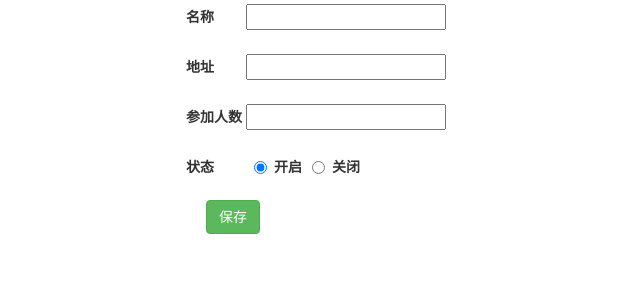
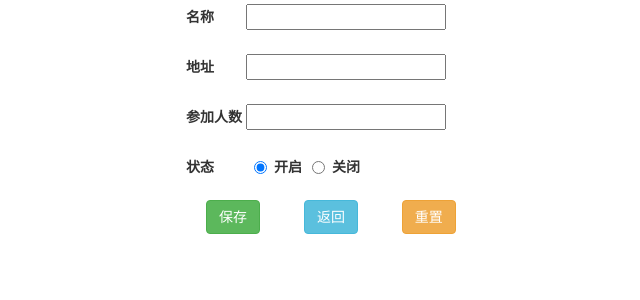
Before and after one commit to zhangbo666/test_sign, a Django app: page /event_manage/add_event/ in a window 1280 px wide. Shown: the part 206-506 px from the top of the page, without its empty margins (314-954 px from the left). Run offline with Django 3.2, Linux system fonts and the light colour scheme; a user stored in the database is signed in; some libraries are stand-ins or nearby versions.

Commit message:
2019-04-11 19:51 提交

```diff
--- a/test_sign/sign/templates/event_manage.html
+++ b/test_sign/sign/templates/event_manage.html
@@ -165,7 +165,10 @@
 
                   <div class="control-group" style="margin-left:20px;margin-top:20px;">
                       <div class="controls">
-                        <button class="btn btn-success">保存</button>
+                          <button class="btn btn-success">保存</button>
+                          <button onclick="this.form.action='/event_manage/';"
+                                  class="btn btn-info" style="margin-left:40px;">返回</button>
+                          <input type="reset" style="margin-left:40px;" class="btn btn-warning" value="重置">
                       </div>
                   </div>
               </fieldset>
@@ -228,8 +231,10 @@
 
                       </fieldset>
 
-                    <input class="btn btn-success" type="submit" value="修改">
-
+                      <input class="btn btn-success" type="submit" value="修改" style="margin-top: 20px;">
+                      <button onclick="this.form.action='/event_manage/';"
+                              class="btn btn-info" style="margin-left:40px;margin-top: 20px;">返回</button>
+                      <input type="reset" style="margin-left:40px;margin-top: 20px;" class="btn btn-warning" value="重置">
                   </form>
 
               </div>
--- a/test_sign/sign/views.py
+++ b/test_sign/sign/views.py
@@ -138,7 +138,7 @@ def add_event(request):
 
         if event_name == "":
 
-            return render(request,"event_manage.html",{"type":"add","event_name":"发布会名称不能为空"})
+            return render(request,"event_manage.html",{"type":"add","reset":"reset","event_name":"发布会名称不能为空"})
 
         elif event_address == "":
 
```
Also changed, not shown: test_sign/sign/templates/guest_manage.html (+8 -3 lines), test_sign/sign/tests.py (+14 -12 lines), test_sign/db.sqlite3.
